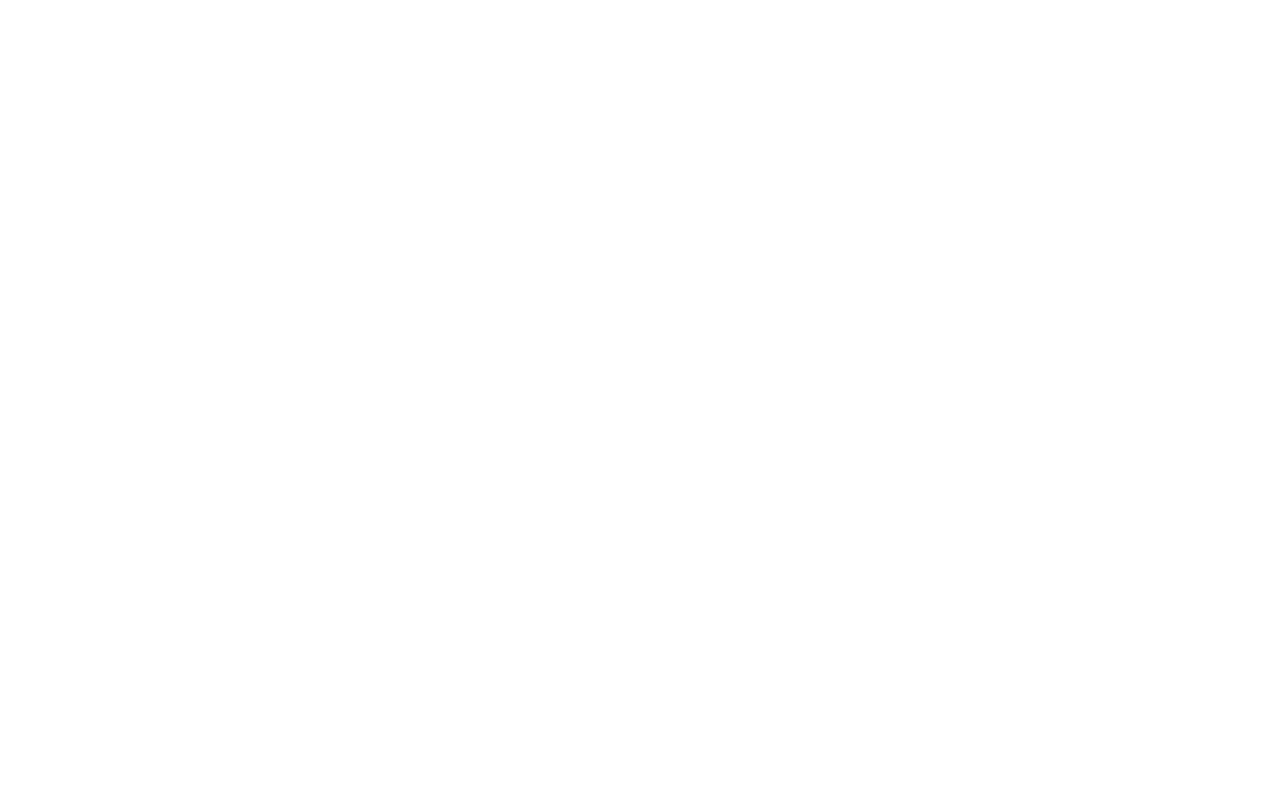
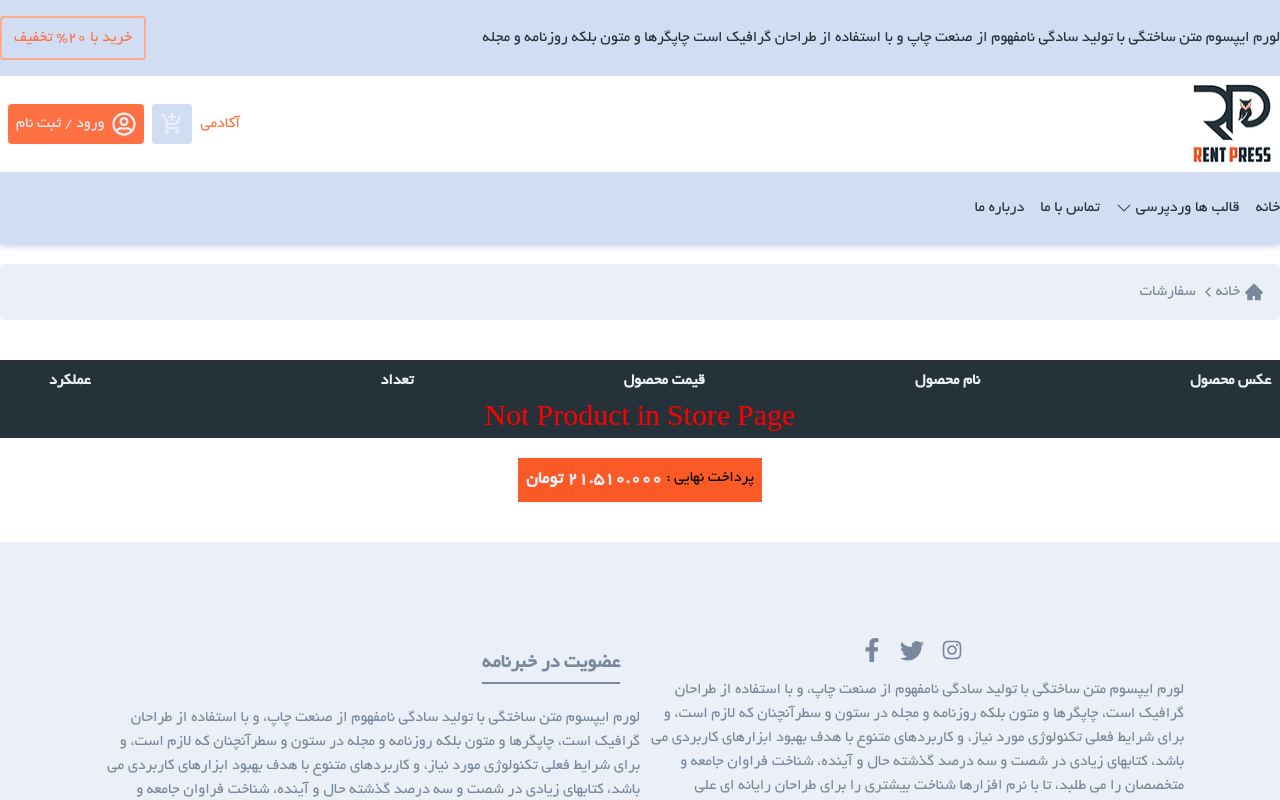
Before and after one commit to mmdreza-developer/rentweb, a React (Vite) app: page /store in a window 1280 px wide. Before the commit this address had no page. Shown: the top 800 px of the page. Built offline with nearby package versions, Linux system fonts and the light colour scheme.

Commit message:
add store page

```diff
--- a/src/Components/Navbar/Navbar.jsx
+++ b/src/Components/Navbar/Navbar.jsx
@@ -23,7 +23,7 @@
             </div>
           <div className='flex items-center gap-x-2'>
             <Link to="/panel/profile" className='text-orange-500 hidden lg:block'>آکادمی</Link>
-            <Link to="" className='p-2 bg-whiteSky text-white flex items-center gap-x-2 rounded'><MdAddShoppingCart className='text-2xl' />
+            <Link to="/store" className='p-2 bg-whiteSky text-white flex items-center gap-x-2 rounded'><MdAddShoppingCart className='text-2xl' />
             </Link>
             <Link to="" className='p-2 bg-orange-500 hover:bg-orange-600 transition duration-500 text-white flex items-center gap-x-2 rounded'>
               <FaRegUserCircle className='text-2xl' />
--- a/src/Components/ProductDetails/ProductDetails.jsx
+++ b/src/Components/ProductDetails/ProductDetails.jsx
@@ -9,7 +9,7 @@
   const params = useParams().productID
   console.log(params);
   // console.log("ProductDetails");
-  const isActiveItem = data.filter(item => item.id == params)
+  const isActiveItem = data.productData.filter(item => item.id == params)
   console.log(isActiveItem);
   return (
     <>
--- a/src/Pages/Index/Index.jsx
+++ b/src/Pages/Index/Index.jsx
@@ -17,7 +17,7 @@
       <SectionHeader title="طراح های پیشنهادی" btnTitle="مشاهده همه" />
       <div className="container mb-5z">
         <div className="grid grid-cols-1 px-6 sm:p-0 sm:grid-cols-2 md:grid md:grid-cols-2 lg:grid-cols-3 xl:grid-cols-4 text-center">
-          {data && data.map(item => (
+          {data.productData && data.productData.map(item => (
             <Card {...item} />
           ))}
         </div>
--- /dev/null
+++ b/src/Pages/Store/Store.jsx
@@ -0,0 +1,63 @@
+import React from 'react'
+import Footer from '../../Components/Footer/Footer'
+import Header from '../../Components/Header/Header'
+import BreadCrumb from '../../Components/BreadCrumb/BreadCrumb'
+import data from '../../data'
+export default function Store() {
+    const dataStore = data.storeData
+    return (
+        <div className='w-full'>
+            <Header />
+            <BreadCrumb links={
+                [
+                    { id: 1, title: "خانه", to: "/" },
+                    { id: 2, title: "سفارشات", to: "/store" }
+                ]
+            } />
+            <div className='my-10 container'>
+                <table className='w-full'>
+                    <thead className='p-2 rounded bg-dark text-white'>
+                        <tr className='flex gap-x-2 justify-between p-2'>
+                            <th>عکس محصول</th>
+                            <th>نام محصول</th>
+                            <th>قیمت محصول</th>
+                            <th className='ml-20'>تعداد</th>
+                            <th className='ml-10'>عملکرد</th>
+                        </tr>
+                    </thead>
+                    <tbody>
+                        {dataStore.length ?
+
+                            (
+                                dataStore.map(item => (
+                                    <tr className='flex gap-x-1 justify-between items-center bg-gray p-2 border '>
+                                        <td>
+                                            <img src="" width={60} height={60} alt="" />
+                                        </td>
+                                        <td>محصول 1</td>
+                                        <td>2.000.000</td>
+                                        <td>3</td>
+                                        <td className='flex gap-x-1'>
+                                            <button className='bg-red text-white p-2'>حذف</button>
+                                            <button className='bg-orange-300 text-white p-2'>کاهش</button>
+                                            <button className='bg-green text-white p-2'>افزایش</button>
+                                        </td>
+                                    </tr>
+                                ))
+                            )
+                            :
+                            (<h1 className='text-3xl text-center bg-dark text-red'>Not Product in Store Page</h1>)
+                        }
+                    </tbody>
+                </table>
+                <div className='mt-5 flex justify-center items-center gap-x-1'>
+                    <div className=' bg-orange-600 p-2 flex gap-x-1'>
+                        <div>پرداخت نهایی :</div>
+                        <div className='text-white font-bold text-lg'>21.510.000 تومان</div>
+                    </div>
+                </div>
+            </div>
+            <Footer />
+        </div>
+    )
+}
--- a/src/data.jsx
+++ b/src/data.jsx
@@ -1,7 +1,12 @@
-const data = [
-    { id: 1, title: "محصول 1", img: "/images/card/1.jpg",desc:"توضیحات محصول 1", price: 2140000, score: 3, countSell: 245 },
-    { id: 2, title: "محصول 2", img: "/images/card/2.jpg",desc:"توضیحات محصول 2", price: 2140000, score: 5, countSell: 132 },
-    { id: 3, title: "مصحول 3", img: "/images/card/3.jpg",desc:"توضیحات محصول 3", price: 2140000, score: 2, countSell: 55 },
-    { id: 4, title: "محصول 4", img: "/images/card/4.jpg",desc:"توضیحات محصول 4", price: 2140000, score: 1, countSell: 15 },
-]
+const data = {
+    productData: [
+        { id: 1, title: "محصول 1", img: "/images/card/1.jpg", desc: "توضیحات محصول 1", price: 2140000, score: 3, countSell: 245 },
+        { id: 2, title: "محصول 2", img: "/images/card/2.jpg", desc: "توضیحات محصول 2", price: 2140000, score: 5, countSell: 132 },
+        { id: 3, title: "مصحول 3", img: "/images/card/3.jpg", desc: "توضیحات محصول 3", price: 2140000, score: 2, countSell: 55 },
+        { id: 4, title: "محصول 4", img: "/images/card/4.jpg", desc: "توضیحات محصول 4", price: 2140000, score: 1, countSell: 15 },
+    ],
+    storeData: [
+
+    ]
+}
 export default data
--- a/src/routes.jsx
+++ b/src/routes.jsx
@@ -9,6 +9,7 @@
 import Product from "./Pages/Product/Product"
 import Profile from "./ComponentsPanel/Profile/Profile"
 import Nothing from "./ComponentsPanel/Nothing/Nothing"
+import Store from "./Pages/Store/Store"
 
 
 const routes = [
@@ -32,5 +33,6 @@
             { path: "login-username", element: <LoginUserName /> },
         ]
     },
+    { path: "/store", element: <Store /> }
 ]
 export default routes
```
